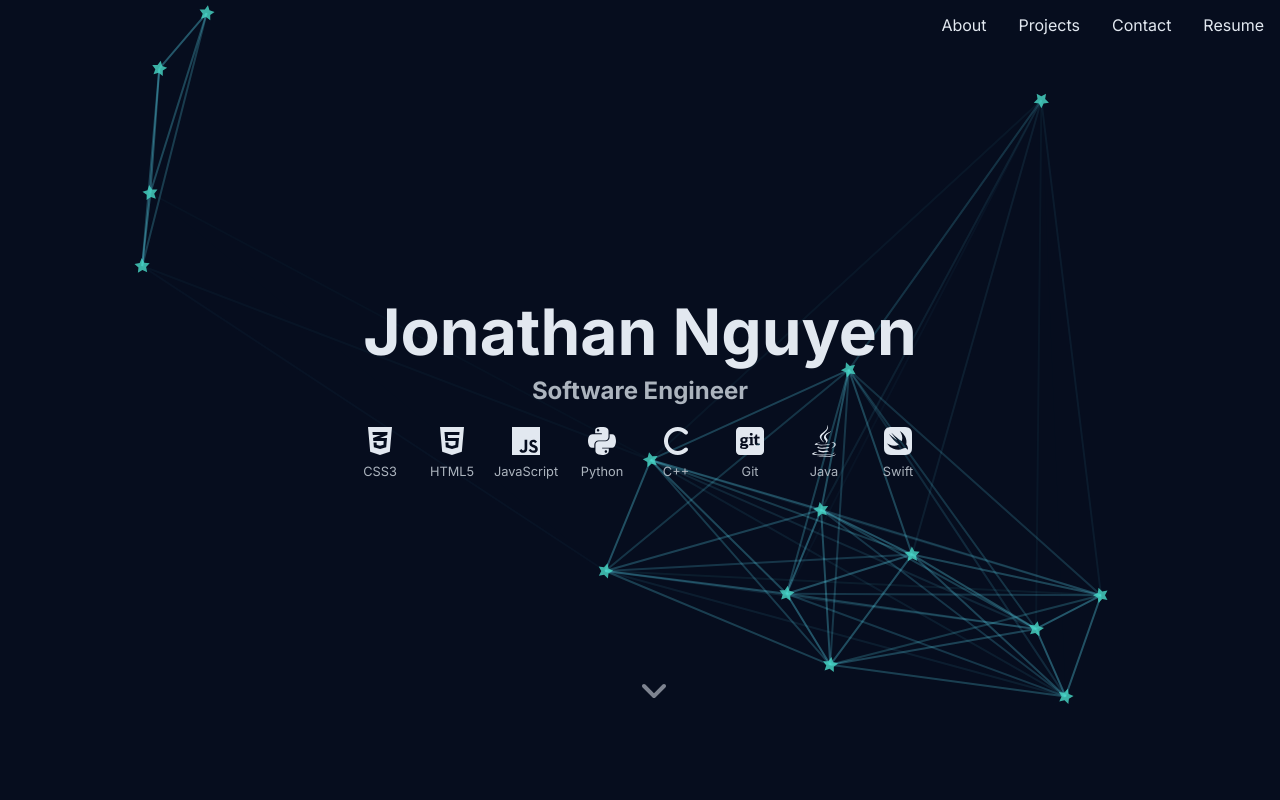
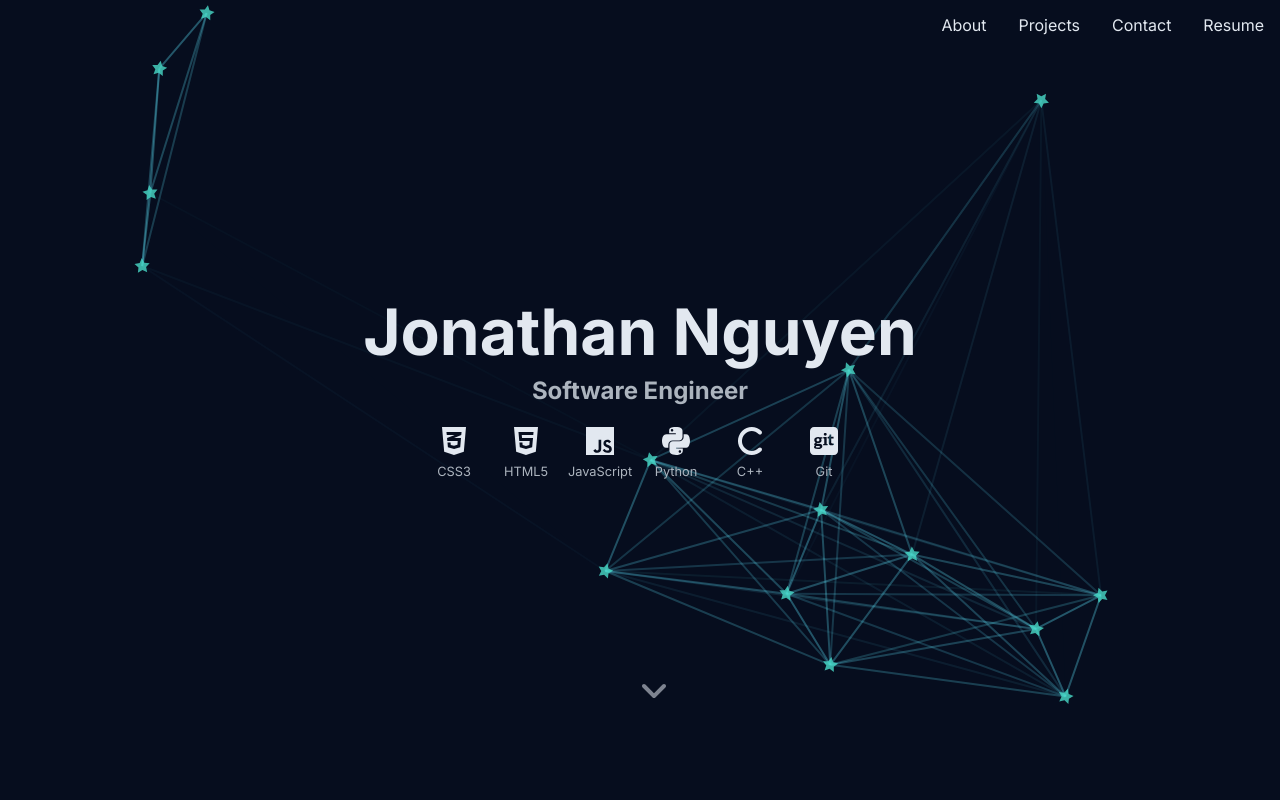
Before and after one commit to jonathanguyen21/Portfolio-Website, a React (Vite) app: page / in a window 1280 px wide. Shown: the top 800 px of the page. Built offline with nearby package versions, Linux system fonts and the light colour scheme.

Commit message:
Updated skills

```diff
--- a/components/Skills.jsx
+++ b/components/Skills.jsx
@@ -98,28 +98,6 @@ function Skills() {
         <FontAwesomeIcon icon={faSquareGit} className="icon" />
         <p className="icon__name">Git</p>
       </motion.div>
-
-      <motion.div
-        variants={skillVariants}
-        initial="hidden"
-        animate="visible"
-        whileHover="hover"
-        className="skills__icon"
-      >
-        <FontAwesomeIcon icon={faJava} className="icon" />
-        <p className="icon__name">Java</p>
-      </motion.div>
-
-      <motion.div
-        variants={skillVariants}
-        initial="hidden"
-        animate="visible"
-        whileHover="hover"
-        className="skills__icon"
-      >
-        <FontAwesomeIcon icon={faSwift} className="icon" />
-        <p className="icon__name">Swift</p>
-      </motion.div>
     </section>
   );
 }
```
